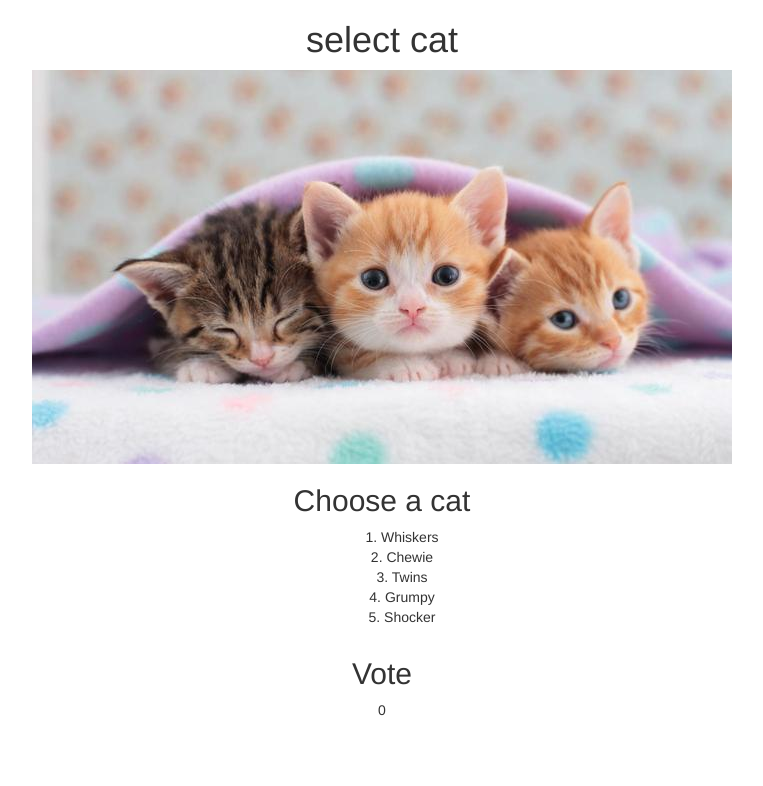
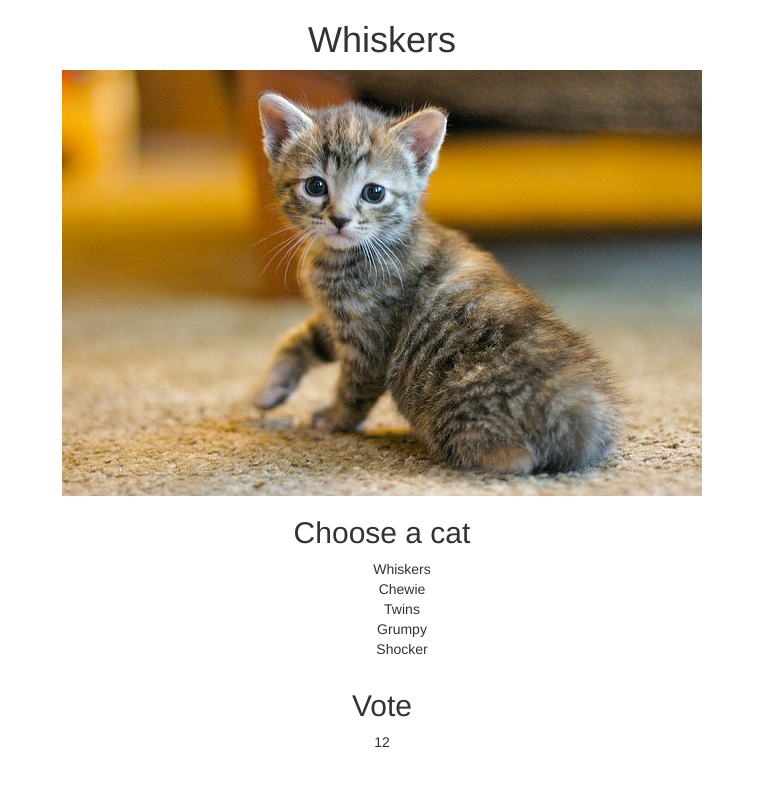
Before and after one commit to JonathanPrada/Cat-Clicker, a plain HTML site: page index.html in a window 1280 px wide. Shown: the whole page, without its empty margins (258-1021 px from the left). Drawn offline with nearby package versions, Linux system fonts and the light colour scheme.

Commit message:
Add files via upload

```diff
--- a/index.html
+++ b/index.html
@@ -10,12 +10,12 @@
 <body>
     <div class="row">
         <div class="col-md-12 text-center">
-            <h1 id="first-cat-name"></h1>
+            <h1 id="cat-name"></h1>
         </div>
     </div>
     <div class="row">
         <div class="col-md-12 text-center">
-            <img id="first-cat-pic" src="img/start.jpg">
+            <img id="cat-pic" src="">
         </div>
     </div>
     <div class="row">
@@ -27,7 +27,7 @@
     <div class="row">
         <div class="col-md-12 text-center">
             <h2>Vote</h2>
-            <div class="first-cat-clicks"></div>
+            <div id="cat-votes"></div>
         </div>
     </div>
     <script src="https://ajax.googleapis.com/ajax/libs/jquery/3.2.1/jquery.min.js"></script>
--- a/js/app.js
+++ b/js/app.js
@@ -1,53 +1,113 @@
-var firstCat = 0;
-
-//Hard coded cat list
-var cats2 = [
-        {"id": 1, "name": "Whiskers", "img": "img/cat1.jpg", "votes": 0},
+$(function(){
+    var model = {
+        //Holds the current cat
+        currentCat: null,
+        //Our array of cat objects
+        cats: [
+        {"id": 1, "name": "Whiskers", "img": "img/cat1.jpg", "votes": 12},
         {"id": 2, "name": "Chewie", "img": "img/cat2.jpg", "votes": 0},
         {"id": 3, "name": "Twins", "img": "img/cat3.jpg", "votes": 0},
         {"id": 4, "name": "Grumpy", "img": "img/cat4.jpg", "votes": 0},
-        {"id": 5, "name": "Shocker", "img": "img/cat5.jpg", "votes": 0},
-        ]
+        {"id": 5, "name": "Shocker", "img": "img/cat5.jpg", "votes": 0}]
+    };
 
-//Set up the initial settings
-$(document).ready(function() {
-    $("#first-cat-name").append("select cat")
-    $(".first-cat-clicks").empty().append("0");
-    console.log(cats2[0].name)
+    var controller = {
+        init: function() {
+            //Set current cat as first one on list
+            model.currentCat = model.cats[0];
+
+            //Initialize our views
+            ListView.init();
+            CatView.init();
+        },
+        //Returns our current cat
+        getCurrentCat: function () {
+            return model.currentCat;
+        },
+        //Returns our cat list
+        getCats: function () {
+            return model.cats;
+        },
+        // set the currently-selected cat to the object passed in
+        setCurrentCat: function(cat) {
+            model.currentCat = cat;
+        },
+        // increments the counter for the currently-selected cat
+        incrementCounter: function() {
+        model.currentCat.votes++;
+        CatView.render();
+        }
+    };
+
+    var CatView = {
+        init: function() {
+            //Our cat name
+            this.CatName = document.getElementById('cat-name');
+            //Our cat pic
+            this.CatPic = document.getElementById('cat-pic');
+            //Our cat votes
+            this.CatVotes = document.getElementById('cat-votes');
+
+            // on click, increment the current cat's counter
+            this.CatPic.addEventListener('click', function(){
+                controller.incrementCounter();
+            });
+
+            //Render the view
+            this.render()
+        },
+        render: function(){
+            //Get the current cat through the controller
+            var currentCat = controller.getCurrentCat();
+            this.CatName.textContent = currentCat.name;
+            this.CatPic.src = currentCat.img;
+            this.CatVotes.textContent = currentCat.votes;
+        }
+    };
+
+    var ListView = {
+        init: function() {
+            //Our cat list
+            this.CatList = document.getElementById('cat-list');
+
+            //Render the view
+            this.render();
+        },
+        render: function(){
+            //Set up some variables
+            var i, elem, cat;
+
+            //Set up where our list items will go
+            this.CatList.innerHTML = "";
+
+            //Grab our list of cat objects, meow...
+            var cats = controller.getCats()
+
+            //For each of those cats
+            for (i = 0; i < cats.length; i++) {
+                //Get the cat we are on in this iteration
+                cat = cats[i];
+
+                // make a new cat list item and set its text
+                elem = document.createElement('li');
+                elem.textContent = cat.name;
+
+                // on click, setCurrentCat and render the catView
+                // (this uses our closure-in-a-loop trick to connect the value
+                //  of the cat variable to the click event function)
+                elem.addEventListener('click', (function(catCopy) {
+                    return function() {
+                        controller.setCurrentCat(catCopy);
+                        CatView.render();
+                    };
+                })(cat));
+
+                // finally, add the element to the list
+                this.CatList.appendChild(elem);
+            }
+        }
+    };
+
+
+    controller.init();
 });
-
-//Append array to list
-$(document).ready(function() {
-    $.each(cats2, function( index, value ) {
-        $("#cat-list").append("<li class='cats'>" +
-            value.id + ". " + value.name + "</li>");
-    });
-});
-
-//Based on choice, set the details
-$(document).ready(function() {
-    $( "#cat-list" ).on("click","li.cats", function(event) {
-        //Get the ID from selected cat
-        var title = $(this).text();
-        var id = parseInt(title);
-        //console.log(id)
-
-        //Find the matching object based on ID passed in
-        var result = $.grep(cats2, function(e){ return e.id == id; });
-
-        //Set the title
-        $("#first-cat-name").empty().append(result[0].name);
-
-        //Set the votes
-        $(".first-cat-clicks").empty().append(result[0].votes);
-
-        //Set the image
-        $('#first-cat-pic').attr('src',result[0].img);
-
-        //Increase votes
-        $("#first-cat-pic").click(function(){
-            console.log("Cat name: " + result[0].name + ", This cats vote: " + result[0].votes++);
-            $(".first-cat-clicks").empty().append(result[0].votes);
-        });
-    });
-});
```
